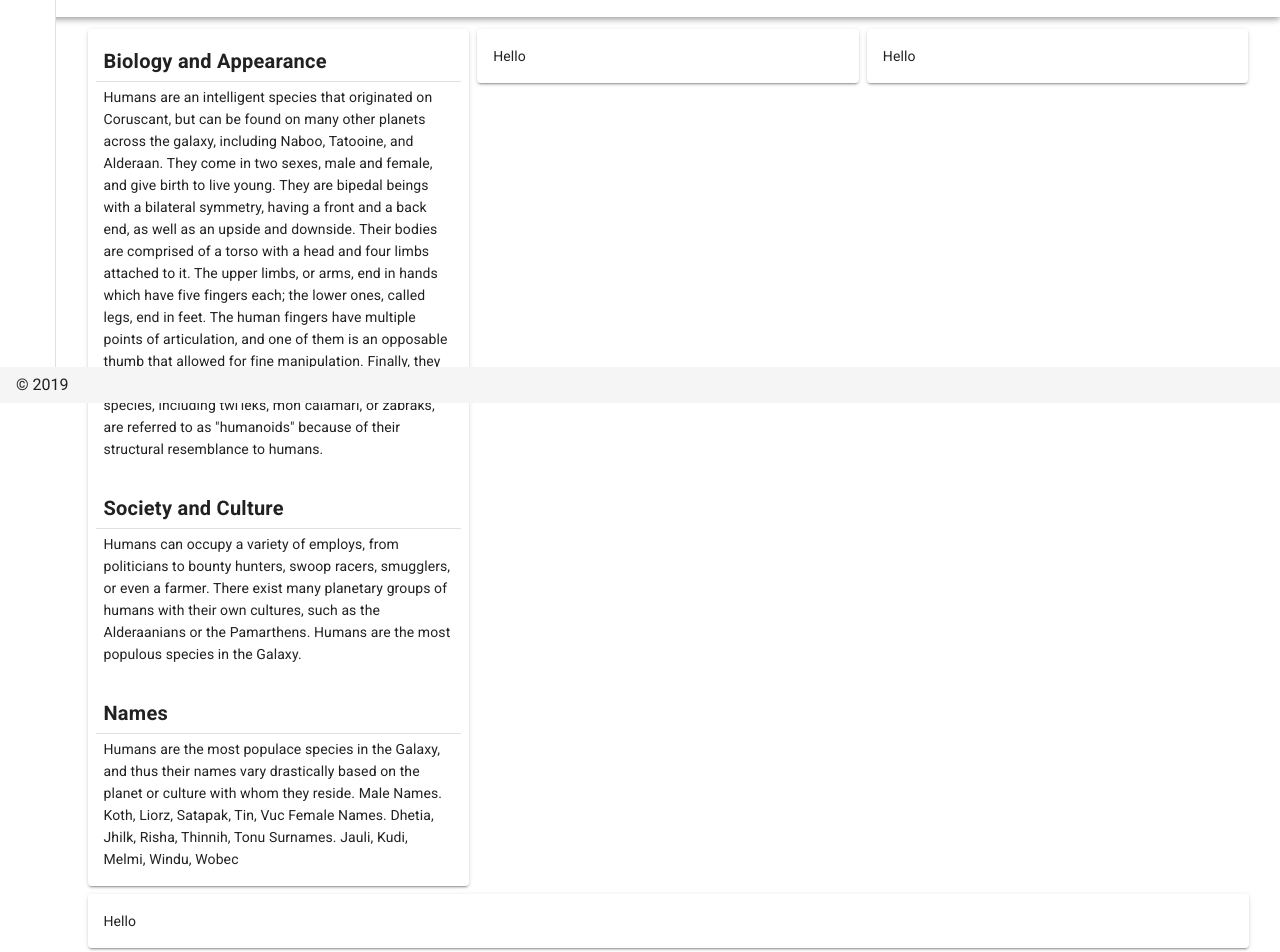
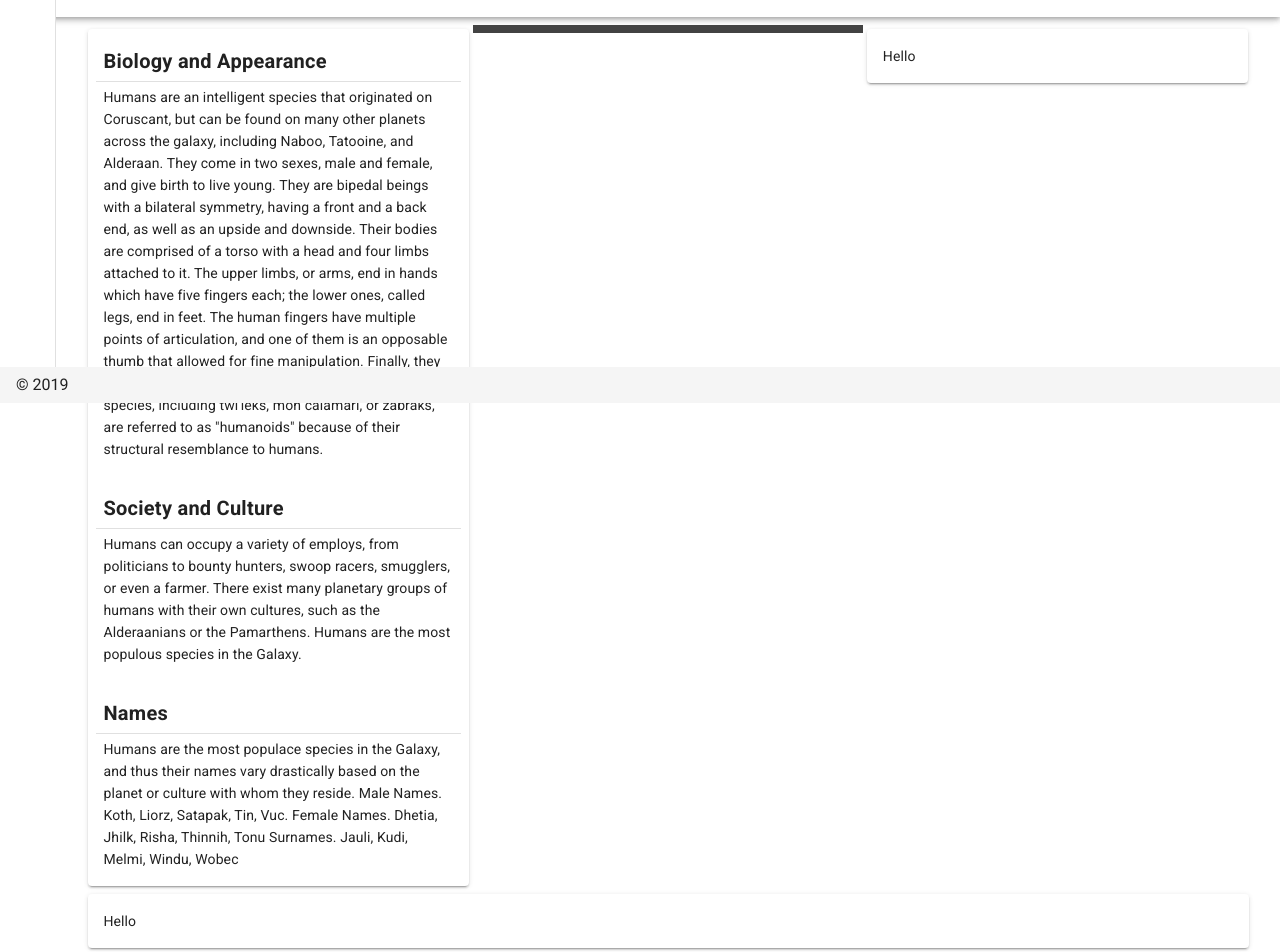
Before and after one commit to benwicker/CharacterCreator, a Nuxt app: page /inspire in a window 1280 px wide. Shown: the part 397-1349 px from the top of the page. Built offline with nearby package versions, Linux system fonts and the light colour scheme.

Commit message:
made some changes

```diff
--- a/components/Species.vue
+++ b/components/Species.vue
@@ -13,9 +13,9 @@
             </v-card>
           </v-flex>
           <v-flex md4 class="fill-height">
-            <v-card class="scroll-y" style="height: 100%;" data-simplebar>
-              <v-card-text>Hello</v-card-text>
-            </v-card>
+            <v-layout column class="fill-height primary">
+              <v-flex sm4 class="secondary" style="height: 100%"> </v-flex>
+            </v-layout>
           </v-flex>
           <v-flex md4 class="fill-height">
             <v-card class="scroll-y" style="height: 100%;" data-simplebar>
--- a/static/data/species.json
+++ b/static/data/species.json
@@ -15,7 +15,7 @@
             {
                 "id": 3,
                 "header": "Names",
-                "content": "Humans are the most populace species in the Galaxy, and thus their names vary drastically based on the planet or culture with whom they reside. \nMale Names. Koth, Liorz, Satapak, Tin, Vuc \nFemale Names. Dhetia, Jhilk, Risha, Thinnih, Tonu \nSurnames. Jauli, Kudi, Melmi, Windu, Wobec"
+                "content": "Humans are the most populace species in the Galaxy, and thus their names vary drastically based on the planet or culture with whom they reside. \n\n Male Names. Koth, Liorz, Satapak, Tin, Vuc. \nFemale Names. Dhetia, Jhilk, Risha, Thinnih, Tonu \nSurnames. Jauli, Kudi, Melmi, Windu, Wobec"
             }
         ],
         "characteristics": {
```
